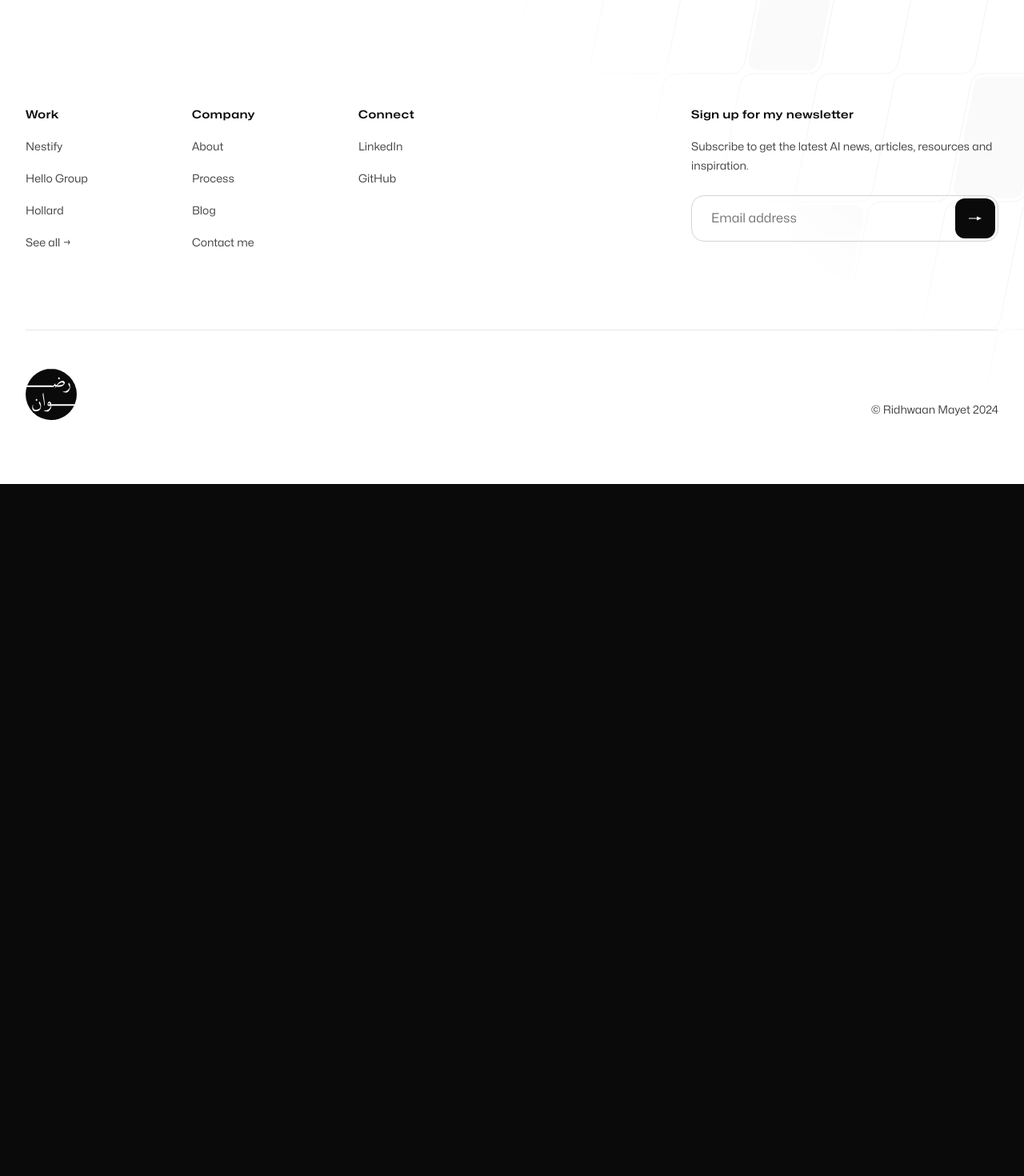
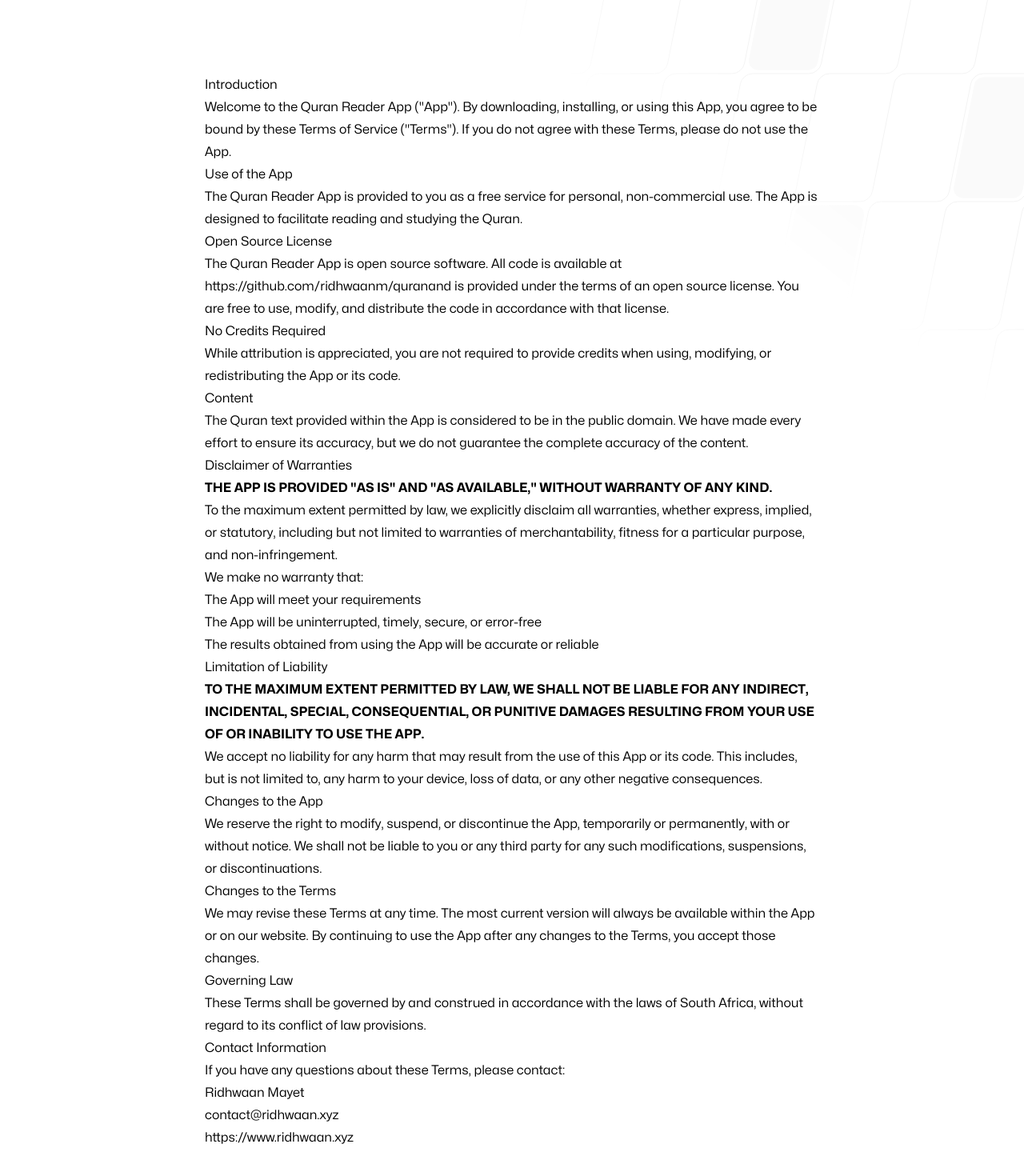
Before and after one commit to ridhwaanm/www_ridhwaan_xyz_2024, a Next.js app: page /quran/terms-of-service in a window 1280 px wide. Before the commit this address had no page. Shown: the part 460-1930 px from the top of the page at 80% size. Before the commit the page ends 1065 px from the top, so only its background shows below. Built offline with nearby package versions, Linux system fonts and the light colour scheme.

Commit message:
Add Privacy Policy and Terms of Service pages for Quran Reader App

```diff
--- /dev/null
+++ b/src/app/quran/privacy/page.jsx
@@ -0,0 +1,99 @@
+// src/app/quran/privacy/page.jsx
+import { Container } from '@/components/Container'
+import { PageIntro } from '@/components/PageIntro'
+
+export const metadata = {
+  title: 'Privacy Policy | Quran Reader App',
+  description: 'Privacy Policy for the Quran Reader App by Ridhwaan Mayet',
+}
+
+export default function PrivacyPolicy() {
+  return (
+    <>
+      <PageIntro eyebrow="Privacy Policy" title="Quran Reader App">
+        <p>
+          Last Updated: March 15, 2025
+        </p>
+      </PageIntro>
+
+      <Container className="mt-16 sm:mt-32">
+        <div className="prose prose-slate max-w-3xl mx-auto">
+          <h2>Introduction</h2>
+          <p>
+            Welcome to the Quran Reader App ("App") developed by Ridhwaan Mayet. This Privacy Policy
+            is designed to help you understand how we handle information when you use our App.
+          </p>
+
+          <h2>Summary</h2>
+          <p className="font-semibold">
+            The Quran Reader App does not collect, store, or transmit any personal data.
+          </p>
+          <p>
+            We've designed this App with privacy as a fundamental principle. The App functions entirely
+            locally on your device and doesn't require an internet connection for its core functionality.
+          </p>
+
+          <h2>Data We Do Not Collect</h2>
+          <p>To be explicit, we do not collect:</p>
+          <ul>
+            <li>Personal identifiers</li>
+            <li>Location data</li>
+            <li>Device information</li>
+            <li>Usage statistics</li>
+            <li>Reading habits or preferences</li>
+            <li>Any other personal information</li>
+          </ul>
+
+          <h2>Third-Party Services</h2>
+          <p>
+            The App does not integrate with any third-party analytics, advertising,
+            or tracking services.
+          </p>
+
+          <h2>Local Storage</h2>
+          <p>
+            Any preferences or settings you configure in the App (such as navigation bar visibility)
+            are stored locally on your device and are never transmitted to us or any third parties.
+          </p>
+
+          <h2>Changes to the App</h2>
+          <p>
+            If future versions of the App introduce any features that might impact your privacy,
+            this Privacy Policy will be updated accordingly, and you will be notified within the App.
+          </p>
+
+          <h2>Open Source Commitment</h2>
+          <p>
+            The Quran Reader App is fully open source. All code is available for review at{' '}
+            <a href="https://github.com/ridhwaanm/quran" target="_blank" rel="noopener noreferrer">
+              https://github.com/ridhwaanm/quran
+            </a>
+            . This transparency ensures that our privacy claims can be independently verified.
+          </p>
+
+          <h2>Contact Information</h2>
+          <p>
+            If you have any questions about this Privacy Policy or our practices, please contact:
+          </p>
+          <p>
+            Ridhwaan Mayet<br />
+            <a href="mailto:contact@ridhwaan.xyz">contact@ridhwaan.xyz</a><br />
+            <a href="https://www.ridhwaan.xyz" target="_blank" rel="noopener noreferrer">
+              https://www.ridhwaan.xyz
+            </a>
+          </p>
+
+          <h2>Changes to This Privacy Policy</h2>
+          <p>
+            We may update this Privacy Policy from time to time. We will notify you of any changes by
+            posting the new Privacy Policy on this page and updating the "Last Updated" date at the top of this policy.
+          </p>
+          <p>
+            You are advised to review this Privacy Policy periodically for any changes. Changes to this
+            Privacy Policy are effective when they are posted on this page.
+          </p>
+        </div>
+      </Container>
+    </>
+  )
+}
--- /dev/null
+++ b/src/app/quran/terms-of-service/page.jsx
@@ -0,0 +1,120 @@
+// src/app/quran/terms-of-service/page.jsx
+import { Container } from '@/components/Container'
+import { PageIntro } from '@/components/PageIntro'
+
+export const metadata = {
+  title: 'Terms of Service | Quran Reader App',
+  description: 'Terms of Service for the Quran Reader App by Ridhwaan Mayet',
+}
+
+export default function TermsOfService() {
+  return (
+    <>
+      <PageIntro eyebrow="Terms of Service" title="Quran Reader App">
+        <p>
+          Last Updated: March 15, 2025
+        </p>
+      </PageIntro>
+
+      <Container className="mt-16 sm:mt-32">
+        <div className="prose prose-slate max-w-3xl mx-auto">
+          <h2>Introduction</h2>
+          <p>
+            Welcome to the Quran Reader App ("App"). By downloading, installing, or using this App,
+            you agree to be bound by these Terms of Service ("Terms"). If you do not agree with these Terms,
+            please do not use the App.
+          </p>
+
+          <h2>Use of the App</h2>
+          <p>
+            The Quran Reader App is provided to you as a free service for personal, non-commercial use.
+            The App is designed to facilitate reading and studying the Quran.
+          </p>
+
+          <h2>Open Source License</h2>
+          <p>
+            The Quran Reader App is open source software. All code is available at{' '}
+            <a href="https://github.com/ridhwaanm/quran" target="_blank" rel="noopener noreferrer">
+              https://github.com/ridhwaanm/quran
+            </a>
+            and is provided under the terms of an open source license. You are free to use, modify,
+            and distribute the code in accordance with that license.
+          </p>
+
+          <h2>No Credits Required</h2>
+          <p>
+            While attribution is appreciated, you are not required to provide credits when using,
+            modifying, or redistributing the App or its code.
+          </p>
+
+          <h2>Content</h2>
+          <p>
+            The Quran text provided within the App is considered to be in the public domain.
+            We have made every effort to ensure its accuracy, but we do not guarantee the
+            complete accuracy of the content.
+          </p>
+
+          <h2>Disclaimer of Warranties</h2>
+          <p className="font-bold">
+            THE APP IS PROVIDED "AS IS" AND "AS AVAILABLE," WITHOUT WARRANTY OF ANY KIND.
+          </p>
+          <p>
+            To the maximum extent permitted by law, we explicitly disclaim all warranties,
+            whether express, implied, or statutory, including but not limited to warranties
+            of merchantability, fitness for a particular purpose, and non-infringement.
+          </p>
+          <p>We make no warranty that:</p>
+          <ul>
+            <li>The App will meet your requirements</li>
+            <li>The App will be uninterrupted, timely, secure, or error-free</li>
+            <li>The results obtained from using the App will be accurate or reliable</li>
+          </ul>
+
+          <h2>Limitation of Liability</h2>
+          <p className="font-bold">
+            TO THE MAXIMUM EXTENT PERMITTED BY LAW, WE SHALL NOT BE LIABLE FOR ANY INDIRECT,
+            INCIDENTAL, SPECIAL, CONSEQUENTIAL, OR PUNITIVE DAMAGES RESULTING FROM YOUR USE
+            OF OR INABILITY TO USE THE APP.
+          </p>
+          <p>
+            We accept no liability for any harm that may result from the use of this App or its code.
+            This includes, but is not limited to, any harm to your device, loss of data, or any
+            other negative consequences.
+          </p>
+
+          <h2>Changes to the App</h2>
+          <p>
+            We reserve the right to modify, suspend, or discontinue the App, temporarily or permanently,
+            with or without notice. We shall not be liable to you or any third party for any such
+            modifications, suspensions, or discontinuations.
+          </p>
+
+          <h2>Changes to the Terms</h2>
+          <p>
+            We may revise these Terms at any time. The most current version will always be available
+            within the App or on our website. By continuing to use the App after any changes to the Terms,
+            you accept those changes.
+          </p>
+
+          <h2>Governing Law</h2>
+          <p>
+            These Terms shall be governed by and construed in accordance with the laws of South Africa,
+            without regard to its conflict of law provisions.
+          </p>
+
+          <h2>Contact Information</h2>
+          <p>
+            If you have any questions about these Terms, please contact:
+          </p>
+          <p>
+            Ridhwaan Mayet<br />
+            <a href="mailto:contact@ridhwaan.xyz">contact@ridhwaan.xyz</a><br />
+            <a href="https://www.ridhwaan.xyz" target="_blank" rel="noopener noreferrer">
+              https://www.ridhwaan.xyz
+            </a>
+          </p>
+        </div>
+      </Container>
+    </>
+  )
+}
```
